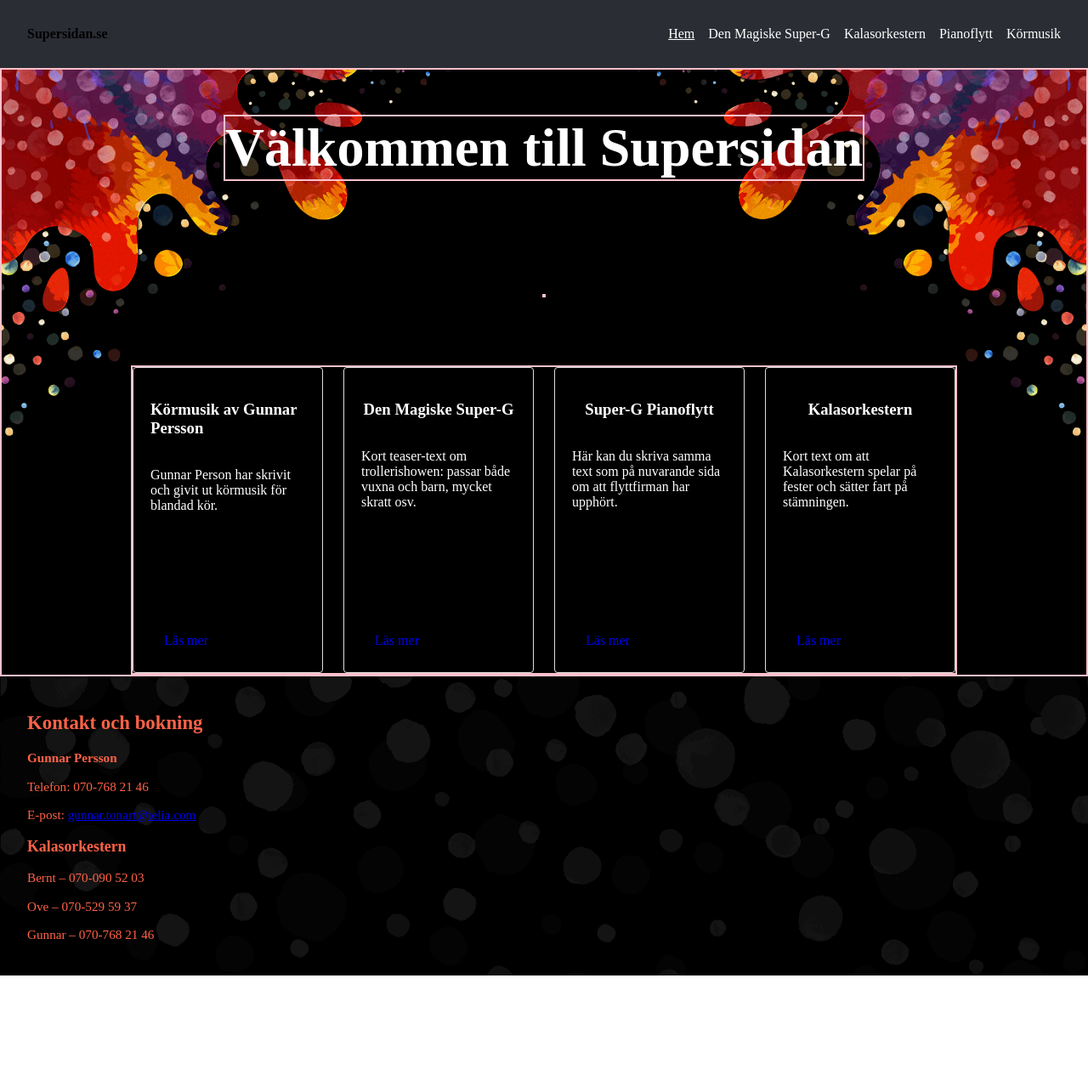
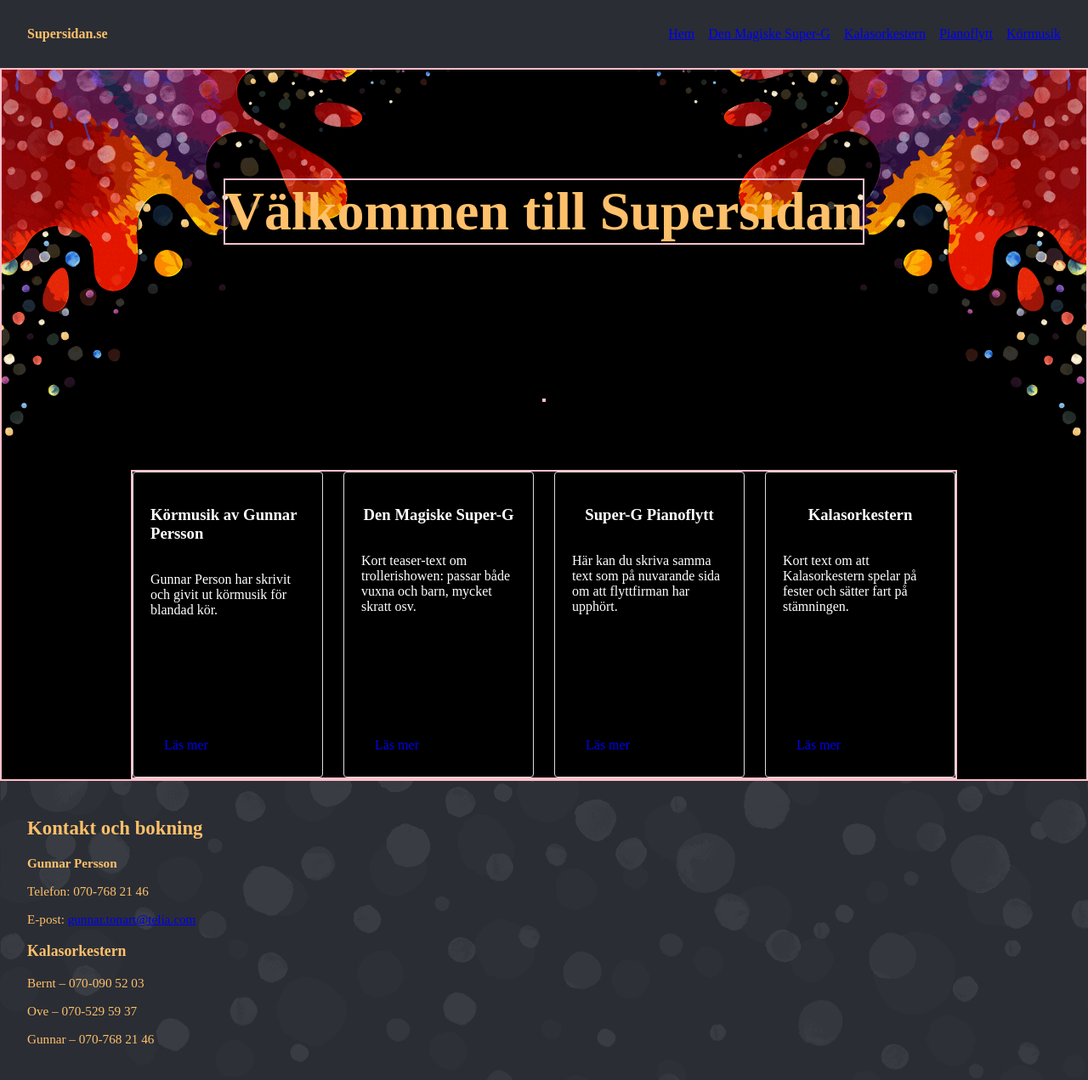
Before and after one commit to robinruden/supersidan, a React (Vite) app: page / in a window 1280 px wide. Shown: the whole page at 85% size. Before the commit the page ends 1148 px from the top, so only its background shows below. Built offline with nearby package versions, Linux system fonts and the light colour scheme; a web font is replaced by a local one.

Commit message:
almost all colors in place

```diff
--- a/src/index.css
+++ b/src/index.css
@@ -18,6 +18,7 @@
   --grey: rgb(42, 45, 52);
   --white: rgb(255, 255, 255);
   --black: rgb(0, 0, 0);
+  --yellow: rgb(255, 192, 107);
 
 
 }
--- a/src/styles/home.css
+++ b/src/styles/home.css
@@ -10,8 +10,9 @@
 }
 
 .home h1, .home h2 {
+  margin-top: 8rem;
   text-align: center;
-  color: var(--white);
+  color: var(--yellow);
   font-family: 'Superfonten';
 
   border: 2px solid pink;
--- a/src/styles/layout.css
+++ b/src/styles/layout.css
@@ -13,11 +13,13 @@
   padding: 1rem 2rem;
   background: var(--grey);
   height: 5rem;
+  color: var(--yellow);
   /* color: white; */
 }
 
 .nav-logo {
   font-weight: 700;
+  font-family: 'Superfonten';
 }
 
 .nav-links {
@@ -26,16 +28,18 @@
   gap: 1rem;
   padding: 0;
   margin: 0;
+  font-family: 'Superfonten';
+  color: var(--yellow);
 }
 
-.nav a {
+/* .nav a {
   color: white;
   text-decoration: none;
-}
+} */
 
-.nav a.active {
+/* .nav a.active {
   text-decoration: underline;
-}
+} */
 
 .main-content {
   /* background-color: rgb(0, 0, 0); */
@@ -50,8 +54,9 @@
 
 .footer {
   background-image: url(../assets/img/footer.png);
-  color: tomato;
+  background-color: var(--grey);
+  color: var(--yellow);
   padding: 1.5rem 2rem;
   font-size: 0.95rem;
-  font-family: superfonten;
+  font-family: "Superfonten";
 }
```
